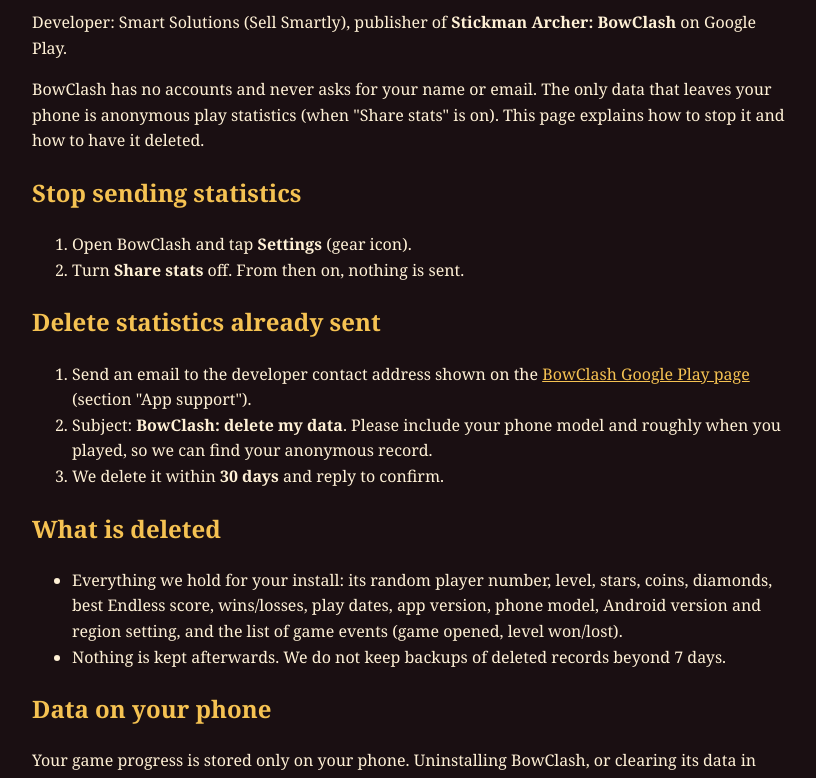
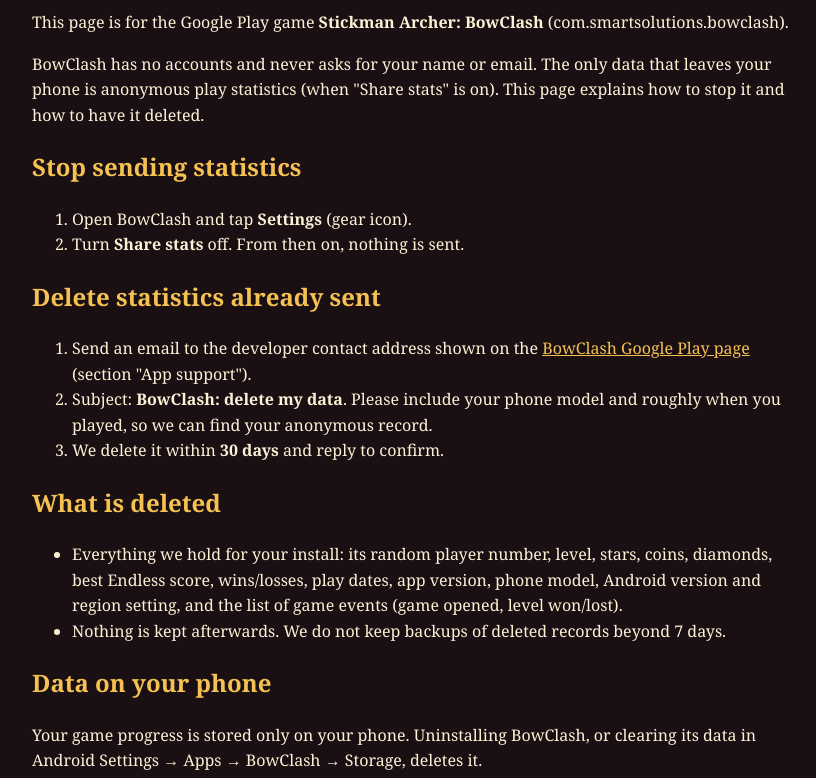
Before and after one commit to Jassfeels/BowClash, a plain HTML site: page delete-data.html in a window 1280 px wide. Shown: the part 116-894 px from the top of the page, without its empty margins (228-1044 px from the left). Drawn offline with Linux system fonts and the light colour scheme.

Commit message:
Data deletion page: app name line

```diff
--- a/delete-data.html
+++ b/delete-data.html
@@ -14,7 +14,7 @@
 <body>
 <main>
   <h1>Stickman Archer: BowClash: Delete your data</h1>
-  <p>Developer: Smart Solutions (Sell Smartly), publisher of <b>Stickman Archer: BowClash</b> on Google Play.</p>
+  <p>This page is for the Google Play game <b>Stickman Archer: BowClash</b> (com.smartsolutions.bowclash).</p>
   <p>BowClash has no accounts and never asks for your name or email. The only data that leaves your phone is
     anonymous play statistics (when "Share stats" is on). This page explains how to stop it and how to have it deleted.</p>
 
```
